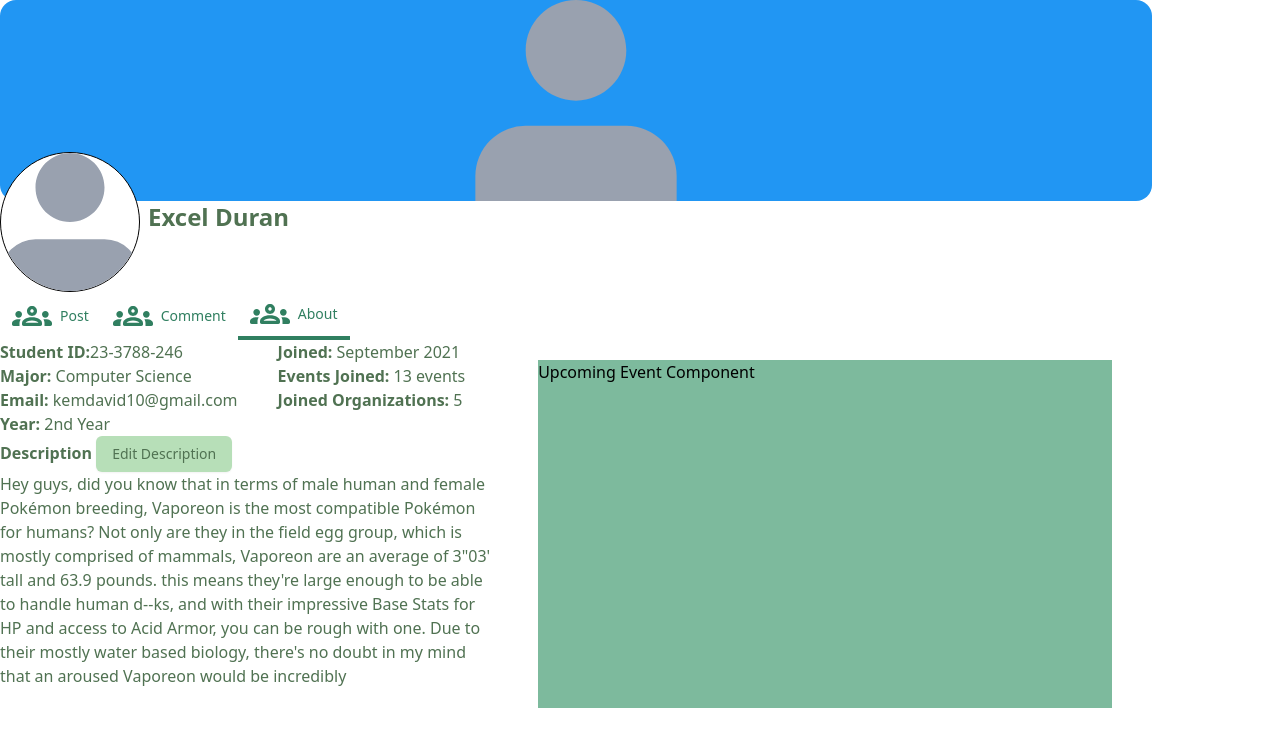
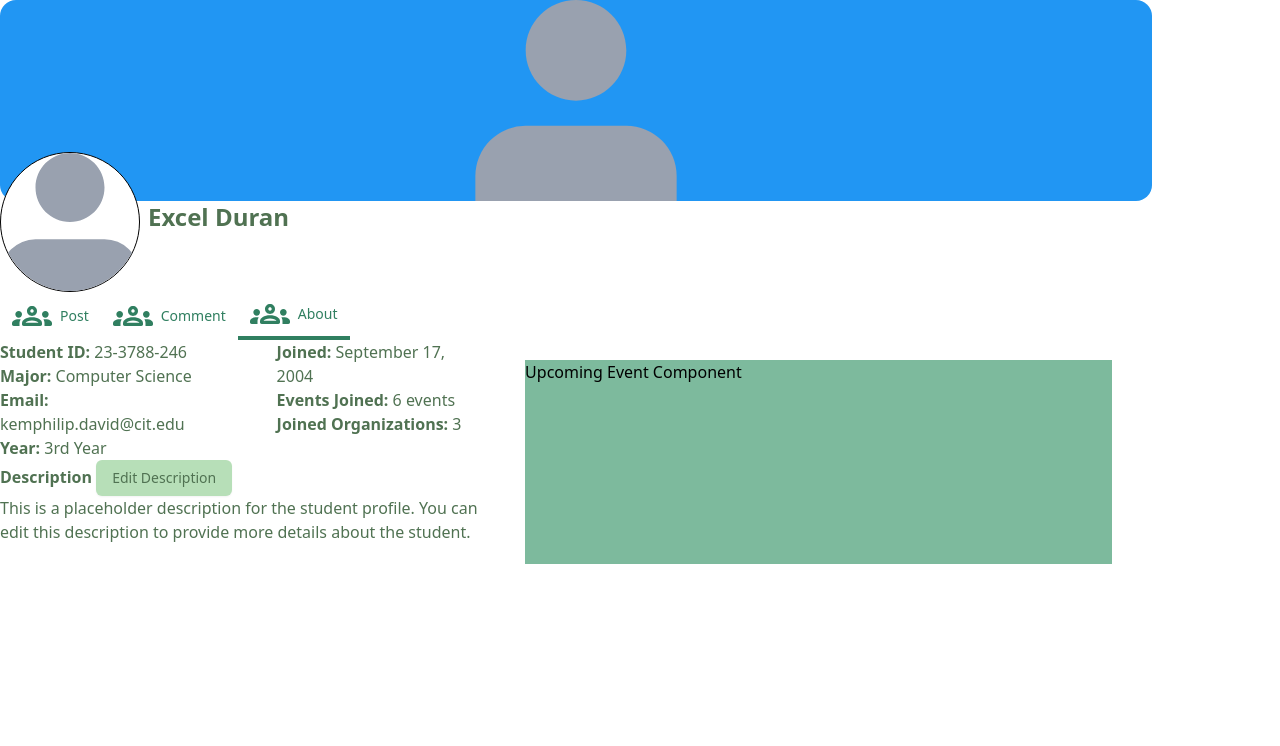
Before and after one commit to kemdav/Tambayan, a Next.js app: page /test/student-profile-test in a window 1280 px wide. Both pictures are taken after a click on the button "About". Shown: the top 746 px of the page. Built offline with nearby package versions, Linux system fonts and the light colour scheme.

Commit message:
feat: removed hardcoded values

```diff
--- a/src/app/components/ui/student-view-ui/student-profile-card.tsx
+++ b/src/app/components/ui/student-view-ui/student-profile-card.tsx
@@ -3,34 +3,44 @@ import HorizontalNavBar from "../general/horizontal-navigation-bar-component";
 import { ButtonConfig } from "../general/button-type";
 import { Button } from "../general/button";
 
-interface Props {
+interface Props extends studentProps {
     className?: string;
     myButtons: ButtonConfig[];
     selectedButtonId: string;
     onButtonSelect: (id: string) => void;
 }
 
-const AboutPage = () => {
+interface studentProps {
+    studentId: string;
+    studentCourse: string;
+    studentEmail: string;
+    studentYear: string;
+    studentJoinDate: string;
+    studentEventsJoined: string;
+    studentTotalOrg: string;
+}
+
+const AboutPage = ({studentId, studentCourse, studentEmail, studentYear, studentJoinDate, studentEventsJoined, studentTotalOrg}: studentProps) => {
     return (<div className="flex flex-col sm:flex-row">
         <div className="flex flex-col">
 
             <div className="flex flex-col sm:flex-row sm:gap-10">
                 <div>
-                    <p className="text-action-forest-green"><strong>Student ID:</strong>23-3788-246</p>
-                    <p className="text-action-forest-green"><strong>Major:</strong> Computer Science</p>
-                    <p className="text-action-forest-green"><strong>Email:</strong> kemdavid10@gmail.com</p>
-                    <p className="text-action-forest-green"><strong>Year:</strong> 2nd Year</p>
+                    <p className="text-action-forest-green"><strong>Student ID:</strong> {studentId}</p>
+                    <p className="text-action-forest-green"><strong>Major:</strong> {studentCourse}</p>
+                    <p className="text-action-forest-green"><strong>Email:</strong> {studentEmail}</p>
+                    <p className="text-action-forest-green"><strong>Year:</strong> {studentYear}</p>
                 </div>
                 <div>
-                    <p className="text-action-forest-green"><strong>Joined:</strong> September 2021</p>
-                    <p className="text-action-forest-green"><strong>Events Joined:</strong> 13 events</p>
-                    <p className="text-action-forest-green"><strong>Joined Organizations:</strong> 5</p>
+                    <p className="text-action-forest-green"><strong>Joined:</strong> {studentJoinDate}</p>
+                    <p className="text-action-forest-green"><strong>Events Joined:</strong> {studentEventsJoined} events</p>
+                    <p className="text-action-forest-green"><strong>Joined Organizations:</strong> {studentTotalOrg}</p>
                 </div>
             </div>
 
             <div>
                 <p className="text-action-forest-green"><strong>Description </strong><Button>Edit Description</Button></p>
-                <p className="max-w-250 text-action-forest-green">Hey guys, did you know that in terms of male human and female Pokémon breeding, Vaporeon is the most compatible Pokémon for humans? Not only are they in the field egg group, which is mostly comprised of mammals, Vaporeon are an average of 3"03' tall and 63.9 pounds. this means they're large enough to be able to handle human d--ks, and with their impressive Base Stats for HP and access to Acid Armor, you can be rough with one. Due to their mostly water based biology, there's no doubt in my mind that an aroused Vaporeon would be incredibly </p>
+                <p className="max-w-250 text-action-forest-green">This is a placeholder description for the student profile. You can edit this description to provide more details about the student.</p>
             </div>
 
         </div>
@@ -43,13 +53,13 @@ const AboutPage = () => {
 }
 
 
-export default function StudentProfileCard({ className, myButtons, selectedButtonId, onButtonSelect }: Props) {
+export default function StudentProfileCard({ className, myButtons, selectedButtonId, onButtonSelect,studentId, studentCourse, studentEmail, studentYear, studentJoinDate, studentEventsJoined, studentTotalOrg  }: Props) {
     const combinedClassName = `flex flex-col ${className || ''}`;
 
     return (
         <div className={combinedClassName}>
             <HorizontalNavBar myButtons={myButtons} selectedButtonId={selectedButtonId} onButtonSelect={onButtonSelect}></HorizontalNavBar>
-            {selectedButtonId === "about" && AboutPage()}
+            {selectedButtonId === "about" && <AboutPage studentId={studentId} studentCourse={studentCourse} studentEmail={studentEmail} studentYear={studentYear} studentJoinDate={studentJoinDate} studentEventsJoined={studentEventsJoined} studentTotalOrg={studentTotalOrg}/>}
         </div>
     );
 }
--- a/src/app/test/student-profile-test/page.tsx
+++ b/src/app/test/student-profile-test/page.tsx
@@ -12,7 +12,17 @@ export default function TagComponentTestPage() {
     <main className="w-full">
         <div className="h-dvh max-w-6xl">
             <StudentProfileHeader isEditable={false}></StudentProfileHeader>
-            <StudentProfileCard className="h-1/2" myButtons={myButtons} selectedButtonId={selectedNavId} onButtonSelect={setSelectedNavId}></StudentProfileCard>
+            <StudentProfileCard className="h-1/2"
+            myButtons={myButtons}
+            selectedButtonId={selectedNavId}
+             onButtonSelect={setSelectedNavId}
+             studentId="23-3788-246"
+    studentCourse="Computer Science"
+    studentEmail="kemphilip.david@cit.edu"
+    studentYear="3rd Year"
+    studentJoinDate="September 17, 2004"
+    studentEventsJoined="6"
+    studentTotalOrg="3"></StudentProfileCard>
         </div>
     </main>
   );
```
